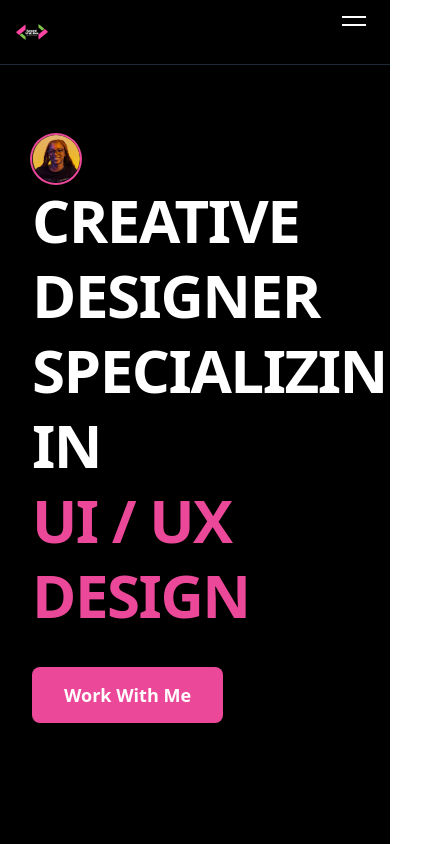
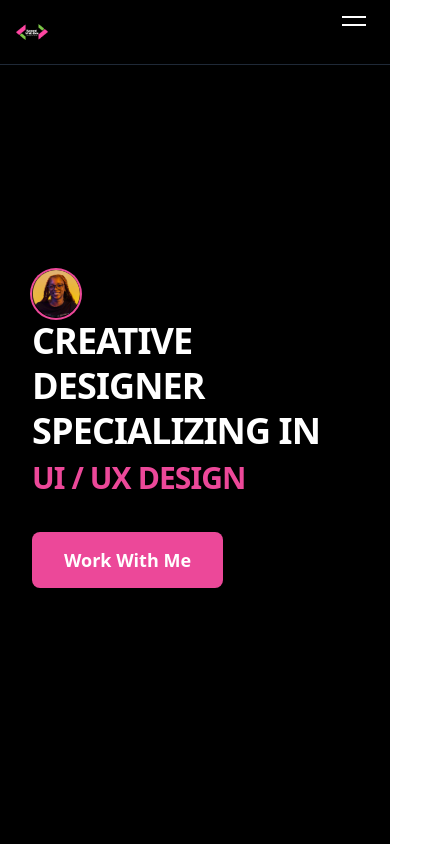
Before and after one commit to SOyeniyi801/my-portfolio, a React (Create React App) app: page /#projects in a window 390 px wide. Shown: the top 844 px of the page, 429 px wide, since content can reach past the window. Built offline with nearby package versions, Linux system fonts and the light colour scheme.

Commit message:
mobile view fix

```diff
--- a/src/Pages/Home/Hero.jsx
+++ b/src/Pages/Home/Hero.jsx
@@ -1,9 +1,12 @@
-import React from 'react';
+import React from "react";
 import { Link } from "react-scroll";
 
 function Hero() {
   return (
-    <section className="min-h-screen flex flex-col justify-center px-8 bg-black" id='home'>
+    <section
+      className="min-h-screen flex flex-col justify-center px-8 bg-black"
+      id="home"
+    >
       <div className="max-w-6xl mx-auto w-full">
         <div className="w-12 h-12 rounded-full overflow-hidden ring-2 ring-pink-500">
           <img
@@ -12,12 +15,14 @@ function Hero() {
             className="w-full h-full object-cover"
           />
         </div>
-        <h1 className="text-white font-raleway font-black text-6xl md:text-7xl lg:text-8xl tracking-tight leading-tight mb-8">
+        <h1 className="text-white font-raleway font-black text-4xl md:text-6xl lg:text-8xl tracking-tight leading-tight mb-8">
           CREATIVE DESIGNER
           <br />
           SPECIALIZING IN
           <br />
-          <span className="font-opensans text-pink-500">UI / UX DESIGN</span>
+          <span className="font-opensans text-pink-500 text-3xl md:text-5xl lg:text-6xl">
+            UI / UX DESIGN
+          </span>
         </h1>
 
         <div className="mt-12">
```
Lines whose indentation alone changed are shown as unchanged.
